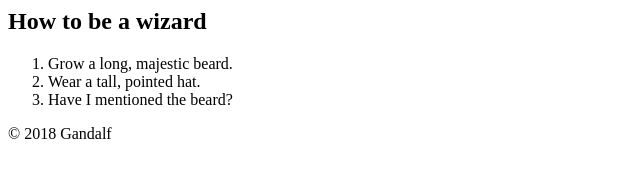
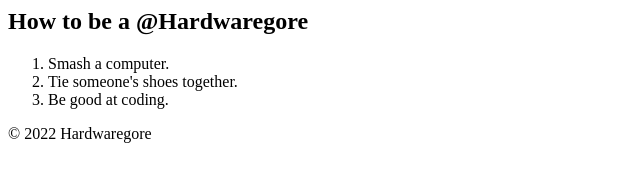
Before and after one commit to SirAlexBigBrain/Logic-Kinks, a plain HTML site: page index.html in a window 1280 px wide. Shown: the whole page, without its empty margins (0-640 px from the left). Drawn offline with Linux system fonts and the light colour scheme.

Commit message:
Update index.html

```diff
--- a/index.html
+++ b/index.html
@@ -2,14 +2,14 @@
   <head>
     <title>B</title>
     <article>
-    <h1>How to be a wizard</h1>
+    <h1>How to be a @Hardwaregore</h1>
     <ol>
-        <li>Grow a long, majestic beard.</li>
-        <li>Wear a tall, pointed hat.</li>
-        <li>Have I mentioned the beard?</li>
+        <li>Smash a computer.</li>
+        <li>Tie someone's shoes together.</li>
+        <li>Be good at coding.</li>
     </ol>
     <footer>
-        <p>© 2018 Gandalf</p>
+        <p>© 2022 Hardwaregore</p>
     </footer>
 </article>
 
```
